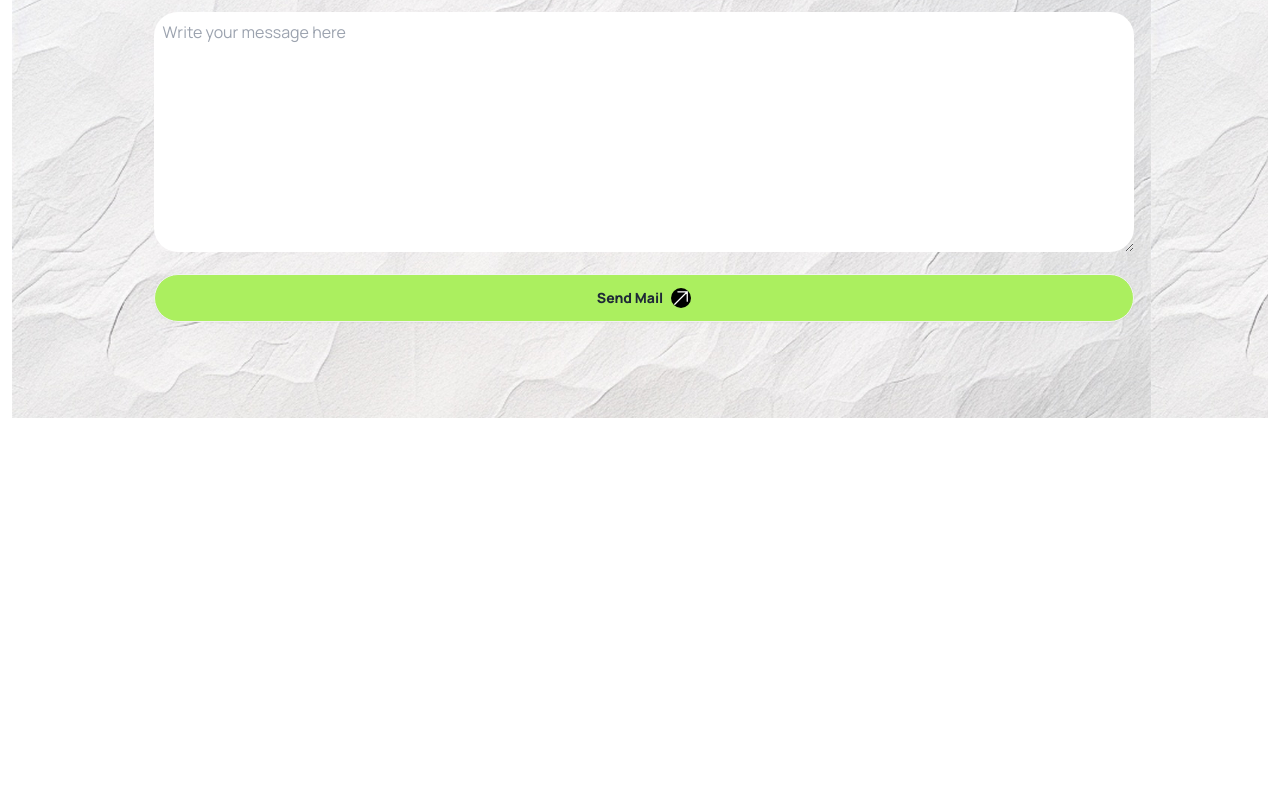
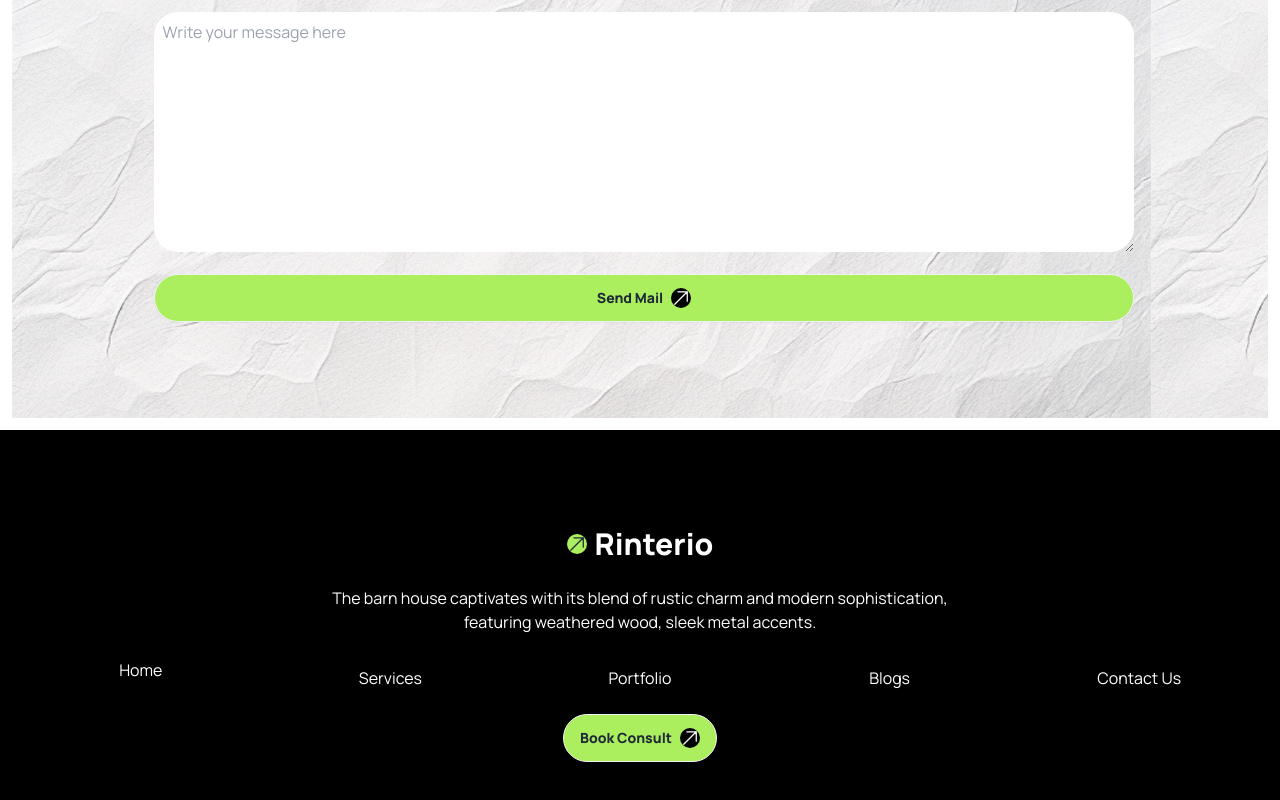
Before and after one commit to Shahadat1530/assignment-03, a plain HTML site: page index.html in a window 1280 px wide. Shown: the part 2364-3164 px from the top of the page. Before the commit the page ends 2794 px from the top, so only its background shows below. Drawn offline with nearby package versions, Linux system fonts and the light colour scheme.

Commit message:
footer section done

```diff
--- a/index.html
+++ b/index.html
@@ -209,11 +209,16 @@
 
                 <!-- Discuss Form -->
                 <form action="" class="space-y-4 space-x-2">
-                    <input type="text" placeholder="First Name*" class="input input-bordered lg:w-2/5 w-full rounded-3xl" />
-                    <input type="text" placeholder="Last Name*" class="input input-bordered lg:w-2/5 w-full rounded-3xl" />
-                    <input type="text" placeholder="Phone Number*" class="input input-bordered lg:w-2/5 w-full rounded-3xl" />
-                    <input type="text" placeholder="Email Number*" class="input input-bordered lg:w-2/5 w-full rounded-3xl" />
-                    <textarea class="lg:w-4/5 w-full h-60 rounded-3xl p-2" placeholder="Write your message here"></textarea>
+                    <input type="text" placeholder="First Name*"
+                        class="input input-bordered lg:w-2/5 w-full rounded-3xl" />
+                    <input type="text" placeholder="Last Name*"
+                        class="input input-bordered lg:w-2/5 w-full rounded-3xl" />
+                    <input type="text" placeholder="Phone Number*"
+                        class="input input-bordered lg:w-2/5 w-full rounded-3xl" />
+                    <input type="text" placeholder="Email Number*"
+                        class="input input-bordered lg:w-2/5 w-full rounded-3xl" />
+                    <textarea class="lg:w-4/5 w-full h-60 rounded-3xl p-2"
+                        placeholder="Write your message here"></textarea>
                     <button class="btn bg-[#ABEF5F] font-extrabold rounded-3xl lg:w-4/5 w-full">Send Mail
                         <svg xmlns="http://www.w3.org/2000/svg" fill="none" viewBox="0 0 24 24" stroke-width="1.5"
                             stroke="currentColor" class="size-5 bg-black text-white rounded-full">
@@ -227,7 +232,33 @@
         </section>
     </main>
 
-    <footer></footer>
+    <footer class="bg-black lg:py-24 p-4">
+        <div class="max-w-screen-xl mx-auto text-center space-y-6">
+            <div class="text-3xl font-extrabold flex justify-center items-center space-x-2">
+                <svg xmlns="http://www.w3.org/2000/svg" fill="none" viewBox="0 0 24 24" stroke-width="1.5"
+                    stroke="currentColor" class="size-5 bg-[#ABEF5F] rounded-full">
+                    <path stroke-linecap="round" stroke-linejoin="round" d="m4.5 19.5 15-15m0 0H8.25m11.25 0v11.25" />
+                </svg>
+                <h2 class="text-white">Rinterio</h2>
+            </div>
+            <p class="text-white">The barn house captivates with its blend of rustic charm and modern sophistication,
+                <br> featuring weathered
+                wood, sleek metal accents.</p>
+            <div class="grid lg:grid-cols-5 grid-cols-1 text-white space-y-2">
+                <p>Home</p>
+                <p>Services</p>
+                <p>Portfolio</p>
+                <p>Blogs</p>
+                <p>Contact Us</p>
+            </div>
+            <button class="btn bg-[#ABEF5F] font-extrabold rounded-3xl">Book Consult
+                <svg xmlns="http://www.w3.org/2000/svg" fill="none" viewBox="0 0 24 24" stroke-width="1.5"
+                    stroke="currentColor" class="size-5 bg-black text-white rounded-full">
+                    <path stroke-linecap="round" stroke-linejoin="round" d="m4.5 19.5 15-15m0 0H8.25m11.25 0v11.25" />
+                </svg>
+            </button>
+        </div>
+    </footer>
 </body>
 
 </html>
```
